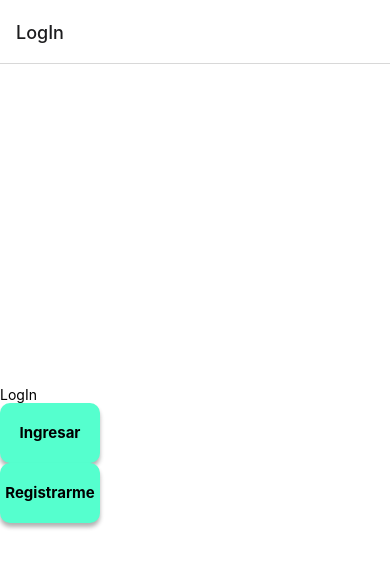
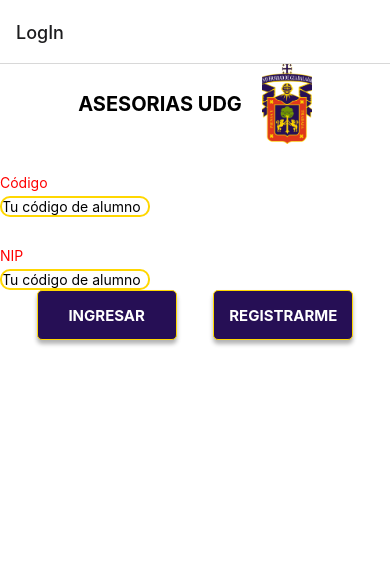
Before and after one commit to angelZ99/asesoriasUDG, a React Native app: screen /LogIn in a window 390 px wide. Shown: the top 568 px of the page. Built offline with nearby package versions, Linux system fonts and the light colour scheme.

Commit message:
Login
Se hicieron cambios para el login

```diff
--- a/babel.config.js
+++ b/babel.config.js
@@ -1,6 +1,3 @@
 module.exports = {
   presets: ['module:metro-react-native-babel-preset'],
-  "typescript.validate.enable": false,
-  "javascript.validate.enable": false,
-
 };
--- a/src/components/buttons/LogInBtn.tsx
+++ b/src/components/buttons/LogInBtn.tsx
@@ -1,5 +1,6 @@
 import React from 'react';
 import { Text, TouchableOpacity, View, StyleSheet } from 'react-native';
+import { colors } from '../../theme/appTheme';
 
 
 interface Props{
@@ -7,20 +8,22 @@
     onPress : () => void;
     position ?: 'br' | 'bl'; //Botom right o botom left
     //? significa que es opcional recibir esta propiedad
+    btnColor : string;
 }
 
-export const LogInBtn = ({title, onPress, position = 'br'}: Props) => {
+export const LogInBtn = ({title, onPress, position = 'br', btnColor}: Props) => {
   return (
     <TouchableOpacity
         //Si recibe bl (botonLeft) devuelve fabLocationBL sino devuelve BR
         style={
             (position === 'bl') ? styles.fabLocationBL : styles.fabLocationBR
+            //styles.boton.backgroundColor  btnColor
         }
         //Se ejecuta la función que recibe en los props
         onPress={onPress}
     >
         <View style={styles.boton}>
-            <Text style={styles.btnText}>{title}</Text>
+            <Text style={styles.btnText}>{title}{btnColor}</Text>
         </View>
     </TouchableOpacity>
   );
@@ -33,10 +36,12 @@
     fabLocationBL: {
     },
     boton: {
-        backgroundColor: '#55FFCE',
-        borderRadius: 10,
-        width: 100,
-        height: 60,
+        backgroundColor: '#260F55',
+        borderWidth: 1,
+        borderColor: colors.yellow,
+        borderRadius: 5,
+        width: 140,
+        height: 50,
         justifyContent: 'center',
         shadowColor: "#000",
         shadowOffset: {
@@ -49,9 +54,11 @@
         elevation: 8,
     },
     btnText: {
-        color: 'black',
+        color: 'white',
         fontSize: 15,
         fontWeight: 'bold',
         alignSelf: 'center',
+        textTransform: 'uppercase',
+        padding: 12,
     }
 })
--- a/src/screens/LogIn.tsx
+++ b/src/screens/LogIn.tsx
@@ -1,7 +1,10 @@
 import { DrawerScreenProps } from '@react-navigation/drawer';
 import React from 'react';
-import { View, Text, StyleSheet } from 'react-native';
+import { View, Text, StyleSheet, Image, TextInput } from 'react-native';
+import { Input } from 'react-native-elements/dist/input/Input';
+import { SafeAreaView } from 'react-native-safe-area-context';
 import { LogInBtn } from '../components/buttons/LogInBtn';
+import { colors } from '../theme/appTheme';
 
 
 //Se modificó porque se debe acceder a la clase padre del drawer para acceder a las propiedades de navigation
@@ -10,25 +13,83 @@
 
 export const LogIn = ({navigation} : Props) => {
   return (
+    <SafeAreaView>
       <View style={styles.container}>
-        <Text>LogIn</Text>
+          <Text style={styles.title}>ASESORIAS UDG</Text>
+          <Image
+            style={styles.logoUdg}
+            source={require('../../images/udgLogo.png')}
+          />
+      </View>
+      <View>
+          <Text style={styles.label}>Código</Text>
+          <TextInput
+
+            style={styles.input}
+            textAlign='center'
+            placeholder='Tu código de alumno'
+            placeholderTextColor={colors.black}
+          />
+          <Text style={styles.label}>NIP</Text>
+          <TextInput
+            style={styles.input}
+            textAlign='center'
+            placeholder='Tu código de alumno'
+            placeholderTextColor={colors.black}
+
+          />
+      </View>
+      <View style={styles.btnContainer}>
         <LogInBtn
           title='Ingresar'
-            onPress = { console.log("Ingresé")}
+          onPress = {console.log("Ingresé")}
+          //btnColor = {colors.secondary}
         />
         <LogInBtn
           title='Registrarme'
           onPress = { console.log("Me registré")}
           position = 'bl'
         />
-
       </View>
+    </SafeAreaView>
   );
 };
 
 const styles = StyleSheet.create({
-    container : {
-      flex : 1,
-      justifyContent : 'center'
+    container: {
+      justifyContent : 'center',
+      alignItems: 'center',
+      backgroundColor: 'white ',
+      flexDirection: 'row',
     },
+    title: {
+      fontSize: 20,
+      fontWeight: 'bold',
+      color: colors.black,
+    },
+    btnContainer: {
+      justifyContent: 'space-evenly',
+      alignItems: 'center',
+      flexDirection: 'row',
+    },
+    logoContainer: {
+      height: 100,
+      textAlign: 'center',
+    },
+    logoUdg: {
+      width: 50,
+      height: 80,
+      marginLeft: 20,
+    },
+    input: {
+      marginTop: 5,
+      borderWidth: 2,
+      borderColor: colors.yellow,
+      width: 150,
+      borderRadius: 10,
+    },
+    label: {
+      color: 'red',
+      marginTop: 30,
+    }
 });
--- /dev/null
+++ b/src/theme/appTheme.tsx
@@ -0,0 +1,9 @@
+import { StyleSheet } from 'react-native';
+
+
+export const colors = {
+    primary : "#FFFFFF",
+    secondary : "#260F55",
+    yellow : "#FFD700",
+    black : "#000000",
+}
```
Also changed, not shown: images/udg.jpg (added), images/udgLogo.png (added). Lines whose indentation alone changed are shown as unchanged.
